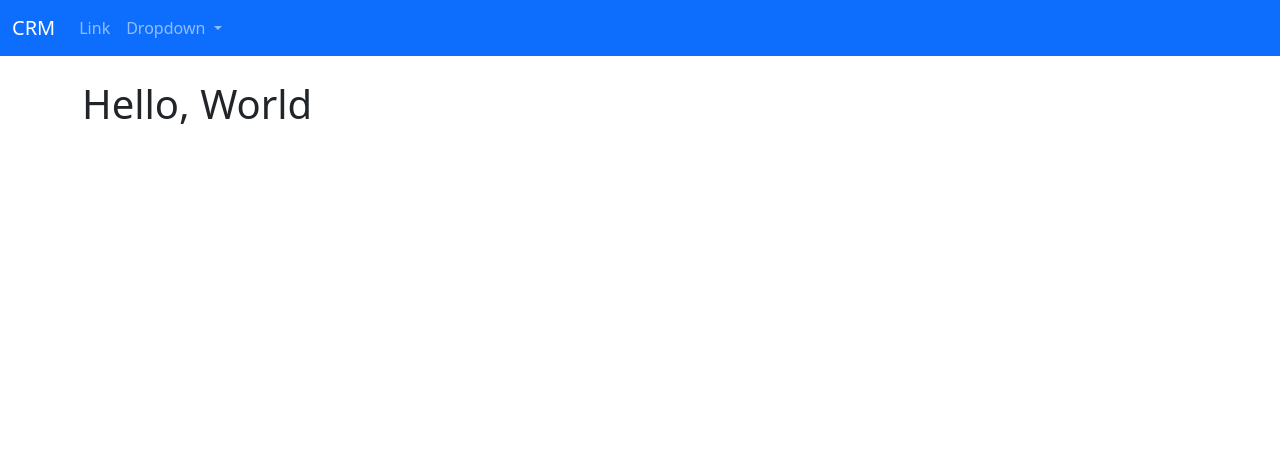
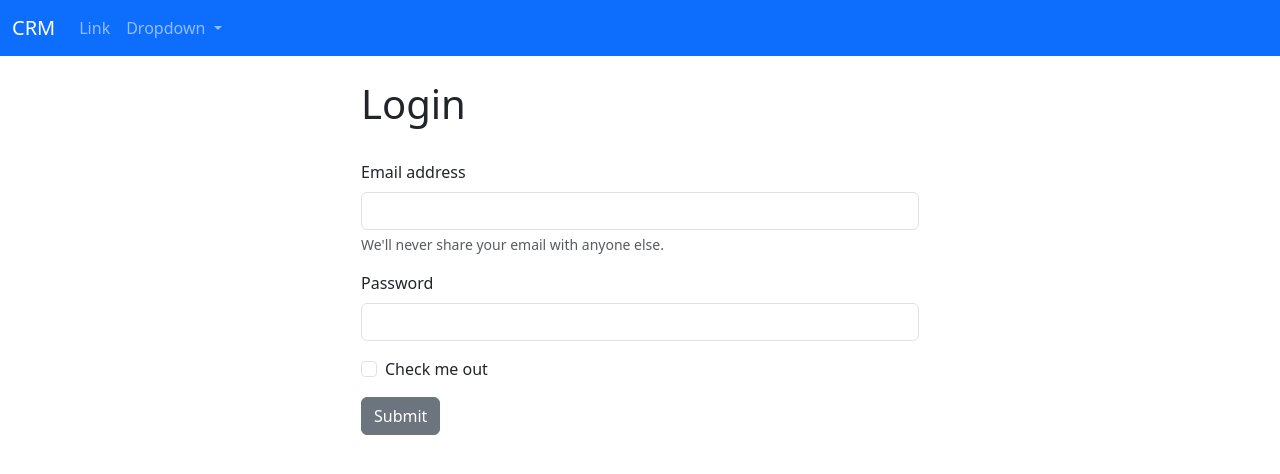
Before and after one commit to ahmed-elarosi/crm, a Django app: page / in a window 1280 px wide. Shown: the top 474 px of the page. Run offline with Django 5.2, Linux system fonts and the light colour scheme.

Commit message:
add login form

```diff
--- a/website/templates/home.html
+++ b/website/templates/home.html
@@ -1,5 +1,28 @@
 {% extends "base.html" %}
 
 {% block content %}
-<h1>Hello, World</h1>
+
+<div class="col-md-6 offset-md-3">
+    <h1>Login</h1>
+    <br>
+    <form method="POST" action="{% url 'home' %}">
+        {% csrf_token %}
+        <form>
+            <div class="mb-3">
+                <label for="exampleInputEmail1" class="form-label">Email address</label>
+                <input type="email" class="form-control" id="exampleInputEmail1" aria-describedby="emailHelp">
+                <div id="emailHelp" class="form-text">We'll never share your email with anyone else.</div>
+            </div>
+            <div class="mb-3">
+                <label for="exampleInputPassword1" class="form-label">Password</label>
+                <input type="password" class="form-control" id="exampleInputPassword1">
+            </div>
+            <div class="mb-3 form-check">
+                <input type="checkbox" class="form-check-input" id="exampleCheck1">
+                <label class="form-check-label" for="exampleCheck1">Check me out</label>
+            </div>
+            <button type="submit" class="btn btn-secondary">Submit</button>
+        </form>
+    </form>
+</div>
 {% endblock %}
```
